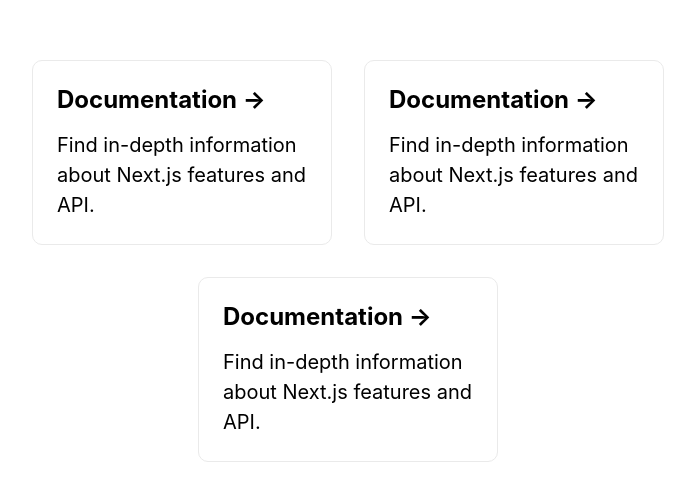
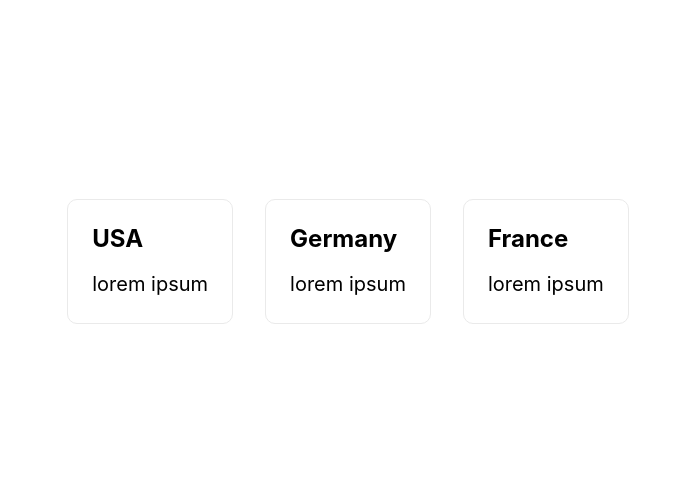
Before and after one commit to maxcore25/next-ts-react-query-intro, a Next.js app: page / in a window 1280 px wide. Shown: the part 139-640 px from the top of the page, without its empty margins (292-987 px from the left). Built offline with nearby package versions, Linux system fonts and the light colour scheme; data requests are answered from the project's data file.

Commit message:
Dynamic Titles And Description Added

```diff
--- a/pages/index.tsx
+++ b/pages/index.tsx
@@ -1,4 +1,3 @@
-import { count } from 'console';
 import type { NextPage } from 'next';
 import Head from 'next/head';
 import Image from 'next/image';
@@ -32,8 +31,8 @@
                 key={country.id}
                 href='https://nextjs.org/docs'
                 className={styles.card}>
-                <h2>Documentation &rarr;</h2>
-                <p>Find in-depth information about Next.js features and API.</p>
+                <h2>{country.name}</h2>
+                <p>{country.description}</p>
               </a>
             ))}
           </div>
```
